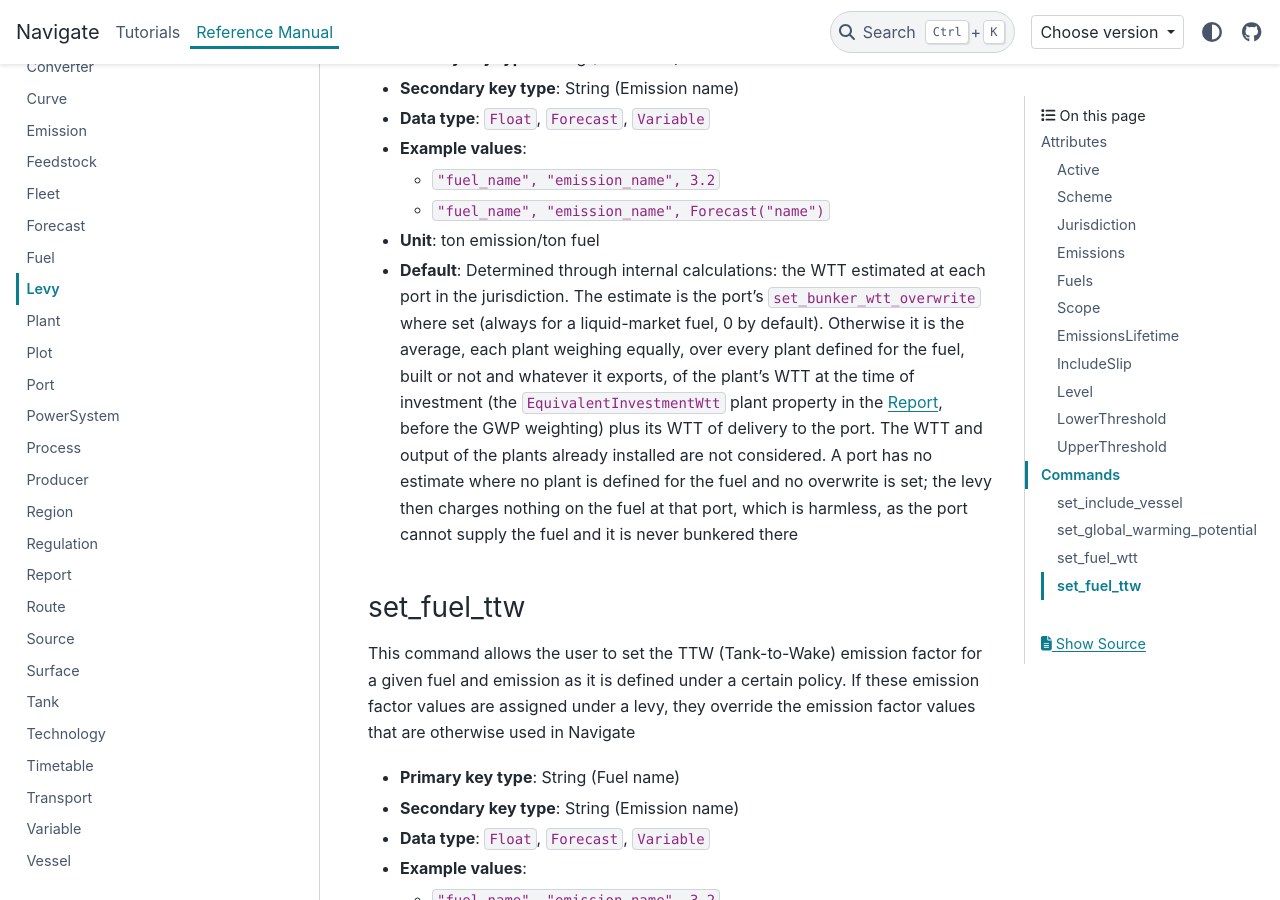
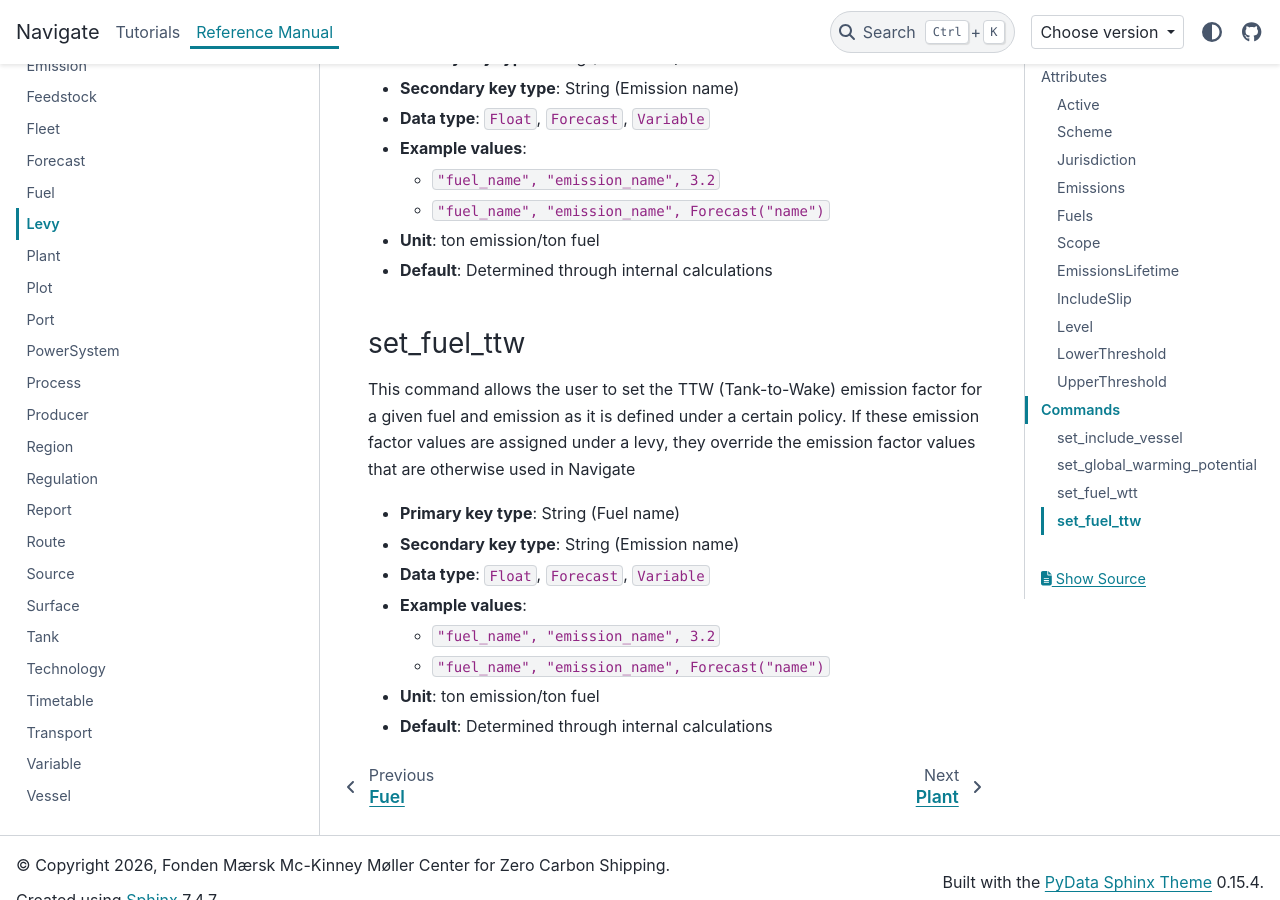
Before and after one commit to zerocarbonshipping/navigate-zcs, a Sphinx documentation site: the page built from docs/reference_manual/levy.md, in a window 1280 px wide and 900 px high, scrolled down 5413 px. Built offline with Sphinx 7.4.7 and the PyData theme 0.15.4, drawn with Linux system fonts in a browser that asks for light colours.

Commit message:
Keep the set_fuel_wtt defaults in the reference manual to a summary
Co-Authored-By: Claude Opus 5.5 <noreply@anthropic.com>

```diff
--- a/docs/reference_manual/levy.md
+++ b/docs/reference_manual/levy.md
@@ -168,7 +168,7 @@ This command allows the user to set the WTT (Well-to-Tank) emission factor for a
   + `"fuel_name", "emission_name", 3.2`
   + `"fuel_name", "emission_name", Forecast("name")`
 * **Unit**: ton emission/ton fuel
-* **Default**: Determined through internal calculations: the WTT estimated at each port in the jurisdiction. The estimate is the port's `set_bunker_wtt_overwrite` where set (always for a liquid-market fuel, 0 by default). Otherwise it is the average, each plant weighing equally, over every plant defined for the fuel, built or not and whatever it exports, of the plant's WTT at the time of investment (the `EquivalentInvestmentWtt` plant property in the [Report](report.md), before the GWP weighting) plus its WTT of delivery to the port. The WTT and output of the plants already installed are not considered. A port has no estimate where no plant is defined for the fuel and no overwrite is set; the levy then charges nothing on the fuel at that port, which is harmless, as the port cannot supply the fuel and it is never bunkered there
+* **Default**: Determined through internal calculations
 
 ### set\_fuel\_ttw
 
```
Also changed, not shown: docs/reference_manual/regulation.md (+1 -1 lines).
